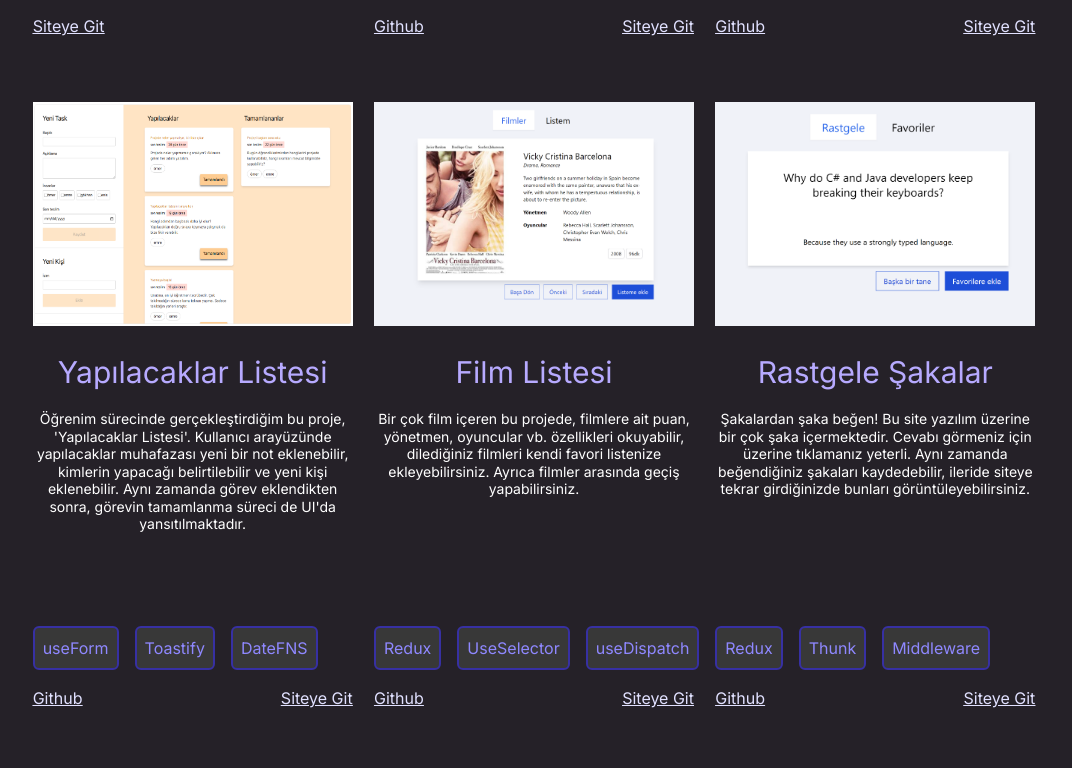
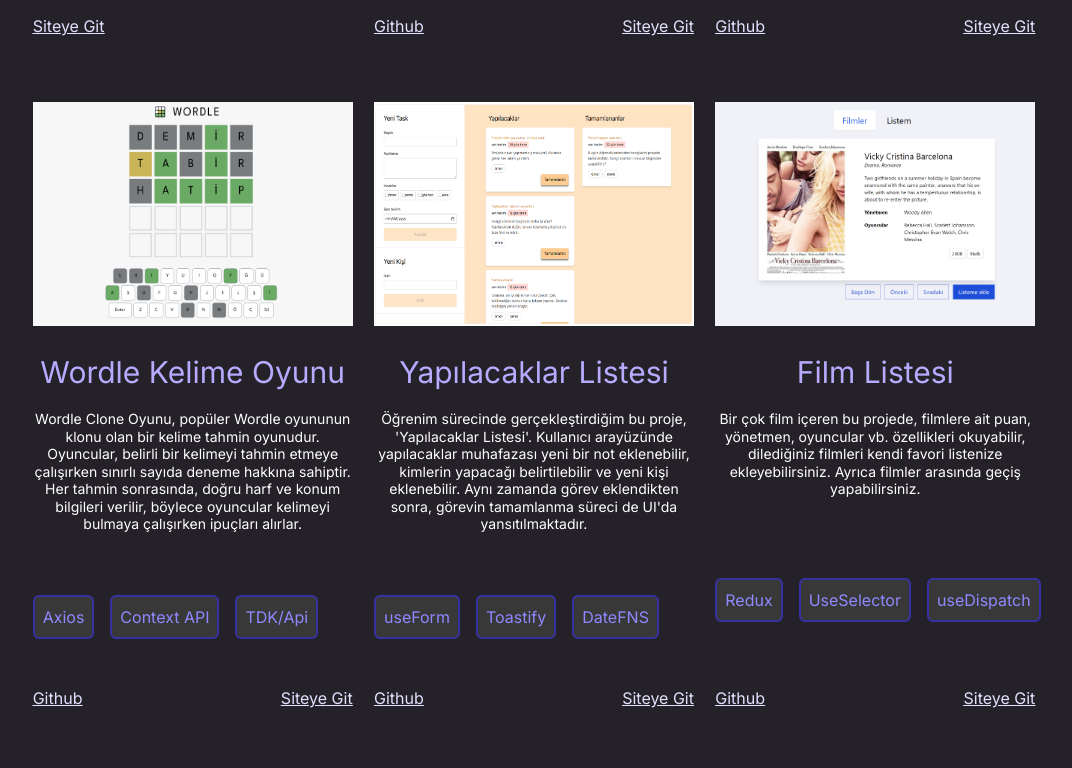
Before and after one commit to AytacSahin/my-portfolio-site, a React (Create React App) app: page / in a window 1280 px wide. Shown: the part 2932-3700 px from the top of the page, without its empty margins (106-1178 px from the left). Built offline with nearby package versions, Linux system fonts and the light colour scheme.

Commit message:
new project added

```diff
--- /dev/null
+++ b/src/components/ProjectCard.js
@@ -0,0 +1,28 @@
+import React from 'react';
+
+const ProjectCard = ({ project, t }) => {
+    return (
+        <div className='mx-auto flex flex-col justify-between mb-12 w-[20rem] h-[36rem] sm:w-[20rem] sm:h-[39rem] max-[640px]:w-[20rem] max-[640px]:h-[40rem]'>
+            <div className='mb-8 text-center'>
+                <a href={project.deployLink}>
+                    <img className='hover:scale-110 transition duration-500 cursor-pointer w-[20rem] h-[14rem] object-fill hover:opacity-70' src={project.img} alt='project_picture' />
+                </a>
+                <h3 className='text-[#4338CA] text-3xl leading-7 font-medium mt-8 dark:text-[#B7AAFF] mb-6'>{project.title}</h3>
+                <h4 className='text-[#6B7280] text-sm leading-tight font-normal dark:text-[#FFFFFF]'>{project.description}</h4>
+            </div>
+            <div className='mb-4 flex sm:flex-row max-[640px]:flex-col max-[640px]:gap-1'>
+                {project.methodsofproject.map((method, index) => (
+                    <span key={index} className='text-[#3730A3] border-2 border-solid rounded-md border-[#3730A3] p-2 mr-4 dark:text-[#8F88FF] dark:border-[#8F88FF dark:bg-[#383838]'>
+                        {method}
+                    </span>
+                ))}
+            </div>
+            <div className='flex justify-between mb-4 underline text-[#3730A3] dark:text-[#E1E1FF]'>
+                {project.githubLink !== '' && <a href={project.githubLink}>Github</a>}
+                <a href={project.deployLink}>{t('view_site')}</a>
+            </div>
+        </div>
+    );
+};
+
+export default ProjectCard;
--- a/src/components/Projects.js
+++ b/src/components/Projects.js
@@ -1,51 +1,23 @@
-import React from 'react'
-import { useTranslation } from 'react-i18next'
-import { projectsDataEn, projectsDataTr } from '../sources/data/projectData.js'
+import React from 'react';
+import { useTranslation } from 'react-i18next';
+import { projectsDataEn, projectsDataTr } from '../sources/data/projectData.js';
+import ProjectCard from './ProjectCard';
 
 const Projects = () => {
+    const { t, i18n } = useTranslation();
 
-    const { t, i18n } = useTranslation()
-
+    const projectsData = i18n.language === 'tr' ? projectsDataEn : projectsDataTr;
 
     return (
         <div className='mt-10 pb-20'>
-            <div>
-                <h2 className='text-[#1F2937] text-5xl leading-none font-semibold dark:text-[#AEBCCF] mb-10'>{t("projects")}</h2>
-                <div className='flex flex-wrap'>
-                    {(i18n.language === "tr" ? projectsDataEn : projectsDataTr)
-
-                        .map((item, index) => (
-
-                            <div key={index} className='w-[20rem] h-[36rem] mx-auto flex flex-col justify-between mb-12 sm:w-[20rem] sm:h-[39rem] max-[640px]:w-[20rem] max-[640px]:h-[40rem]'>
-
-                                <div className='mb-8 text-center'>
-                                    <a href={item.deployLink}>
-                                        <img className='hover:scale-110 transition duration-500 cursor-pointer w-[20rem] h-[14rem] object-fill hover:opacity-70' src={item.img} alt="project_picture"></img>
-                                    </a>
-                                    <h3 className='text-[#4338CA] text-3xl leading-7 font-medium mt-8 dark:text-[#B7AAFF] mb-6'>{item.title}</h3>
-                                    <h4 className='text-[#6B7280] text-sm leading-tight font-normal dark:text-[#FFFFFF]'>{item.description}</h4>
-                                </div>
-
-                                <div>
-                                    <div className='mb-4 flex sm:flex-row max-[640px]:flex-col max-[640px]:gap-1'>
-                                        {item.methodsofproject.map((item, index) => (
-                                            <span key={index} className='text-[#3730A3] border-2 border-solid rounded-md border-[#3730A3] p-2 mr-4 dark:text-[#8F88FF] dark:border-[#8F88FF dark:bg-[#383838]'>
-                                                {item}
-                                            </span>))}
-                                    </div>
-
-                                    <div className='flex justify-between mb-4 underline text-[#3730A3] dark:text-[#E1E1FF]'>
-                                        {item.githubLink !== "" ? (<a href={item.githubLink}>Github</a>) : null}
-                                        <a href={item.deployLink}>{t("view_site")}</a>
-                                    </div>
-                                </div>
-
-                            </div>
-                        ))}
-                </div>
+            <h2 className='text-[#1F2937] text-5xl leading-none font-semibold dark:text-[#AEBCCF] mb-10'>{t('projects')}</h2>
+            <div className='flex flex-wrap'>
+                {projectsData.map((project, index) => (
+                    <ProjectCard key={index} project={project} t={t} />
+                ))}
             </div>
         </div>
-    )
-}
+    );
+};
 
-export default Projects
+export default Projects;
--- a/src/sources/data/projectData.js
+++ b/src/sources/data/projectData.js
@@ -6,6 +6,7 @@ import headerImage_04 from '../images/projects/headerImage_04.png'
 import headerImage_05 from '../images/projects/headerImage_05.png'
 import headerImage_06 from '../images/projects/headerImage_06.png'
 import headerImage_07 from '../images/projects/headerImage_07.png'
+import headerImage_08 from '../images/projects/headerImage_08.png'
 
 export const projectsDataEn = [
     {
@@ -37,6 +38,15 @@ export const projectsDataEn = [
     },
     {
         id: 3,
+        img: headerImage_08,
+        title: "Wordle Game",
+        description: "Wordle Clone Game is a word guessing game that is a clone of the popular Wordle game. Players have a limited number of attempts when trying to guess a particular word. After each guess, the correct letter and position information is provided so players receive clues as they try to find the word.",
+        methodsofproject: ["Axios", "Context API", "TDK/Api"],
+        githubLink: "https://github.com/AytacSahin/wordleapp.git",
+        deployLink: "https://wordleapp-pi.vercel.app/"
+    },
+    {
+        id: 4,
         img: headerImage_02,
         title: "To Do List Project",
         description: "This project, which I realized during my education period, is the 'To Do List'. In the UI, a to-do box can be added, a new note can be added, a to-do list can be specified, and a new contact can be added. At the same time, after the task is added, the completion process of the task is also reflected in the UI.",
@@ -45,7 +55,7 @@ export const projectsDataEn = [
         deployLink: "https://todo-list-git-main-aytacsahin.vercel.app/"
     },
     {
-        id: 4,
+        id: 5,
         img: headerImage_04,
         title: "Movie List",
         description: "In this project, which includes many films, the score of the films, the director, the actors, etc. You can read the features and add the movies you want to your favorite list. You can also switch between movies.",
@@ -54,7 +64,7 @@ export const projectsDataEn = [
         deployLink: "https://watchlist-movies-kappa.vercel.app/"
     },
     {
-        id: 5,
+        id: 6,
         img: headerImage_05,
         title: "Random Jokes",
         description: "Enjoy the jokes! This site contains many jokes about software. Just click on it to see the answer. At the same time, you can save the jokes you like and view them when you re-enter the site in the future.",
@@ -63,7 +73,7 @@ export const projectsDataEn = [
         deployLink: "https://random-jokes-olive.vercel.app/"
     },
     {
-        id: 6,
+        id: 7,
         img: headerImage_06,
         title: "Gratitude Journal",
         description: "Gratitude diary is perhaps one of the only interfaces we need! Do you want to try ? You can add a new gratitude note, delete it, and view the notes you saved in the future. I wish you many grateful days!",
@@ -72,7 +82,7 @@ export const projectsDataEn = [
         deployLink: "https://gratitude-journal-three.vercel.app/"
     },
     {
-        id: 7,
+        id: 8,
         img: headerImage_07,
         title: "Book Shopping Card",
         description: "Do you like books? Select the book you want from the list and add it to your cart. Add lots of books, it doesn't matter. Happy shopping...",
@@ -113,6 +123,15 @@ export const projectsDataTr =
         },
         {
             id: 3,
+            img: headerImage_08,
+            title: "Wordle Kelime Oyunu",
+            description: "Wordle Clone Oyunu, popüler Wordle oyununun klonu olan bir kelime tahmin oyunudur. Oyuncular, belirli bir kelimeyi tahmin etmeye çalışırken sınırlı sayıda deneme hakkına sahiptir. Her tahmin sonrasında, doğru harf ve konum bilgileri verilir, böylece oyuncular kelimeyi bulmaya çalışırken ipuçları alırlar.",
+            methodsofproject: ["Axios", "Context API", "TDK/Api"],
+            githubLink: "https://github.com/AytacSahin/wordleapp.git",
+            deployLink: "https://wordleapp-pi.vercel.app/"
+        },
+        {
+            id: 4,
             img: headerImage_02,
             title: "Yapılacaklar Listesi",
             description: "Öğrenim sürecinde gerçekleştirdiğim bu proje, 'Yapılacaklar Listesi'. Kullanıcı arayüzünde yapılacaklar muhafazası yeni bir not eklenebilir, kimlerin yapacağı belirtilebilir ve yeni kişi eklenebilir. Aynı zamanda görev eklendikten sonra, görevin tamamlanma süreci de UI'da yansıtılmaktadır.",
@@ -121,7 +140,7 @@ export const projectsDataTr =
             deployLink: "https://todo-list-git-main-aytacsahin.vercel.app/"
         },
         {
-            id: 4,
+            id: 5,
             img: headerImage_04,
             title: "Film Listesi",
             description: "Bir çok film içeren bu projede, filmlere ait puan, yönetmen, oyuncular vb. özellikleri okuyabilir, dilediğiniz filmleri kendi favori listenize ekleyebilirsiniz. Ayrıca filmler arasında geçiş yapabilirsiniz.",
@@ -130,7 +149,7 @@ export const projectsDataTr =
             deployLink: "https://watchlist-movies-kappa.vercel.app/"
         },
         {
-            id: 5,
+            id: 6,
             img: headerImage_05,
             title: "Rastgele Şakalar",
             description: "Şakalardan şaka beğen! Bu site yazılım üzerine bir çok şaka içermektedir. Cevabı görmeniz için üzerine tıklamanız yeterli. Aynı zamanda beğendiğiniz şakaları kaydedebilir, ileride siteye tekrar girdiğinizde bunları görüntüleyebilirsiniz.",
@@ -139,7 +158,7 @@ export const projectsDataTr =
             deployLink: "https://random-jokes-olive.vercel.app/"
         },
         {
-            id: 6,
+            id: 7,
             img: headerImage_06,
             title: "Minnet Günlüğü",
             description: "Minnet günlüğü belki de ihtiyacımız olan yegane arayüzlerden birisi ! Denemek ister misin ? Yeni bir minnet notu ekleyebilir, silebilir, ileride kaydettiğin notları yine görüntüleyebilirsin. Bol minnetli günler dilerim !",
@@ -148,7 +167,7 @@ export const projectsDataTr =
             deployLink: "https://gratitude-journal-three.vercel.app/"
         },
         {
-            id: 7,
+            id: 8,
             img: headerImage_07,
             title: "Kitap Alışveriş Sitesi",
             description: "Kitap okumayı sever misin ? Listede dilediğin kitabı seç ve sepetine ekle. Bol bol kitap seçebilirsin, hiç önemli değil. Mutlu alışverişler...",
```
Also changed, not shown: src/sources/images/projects/headerImage_08.png (added).
